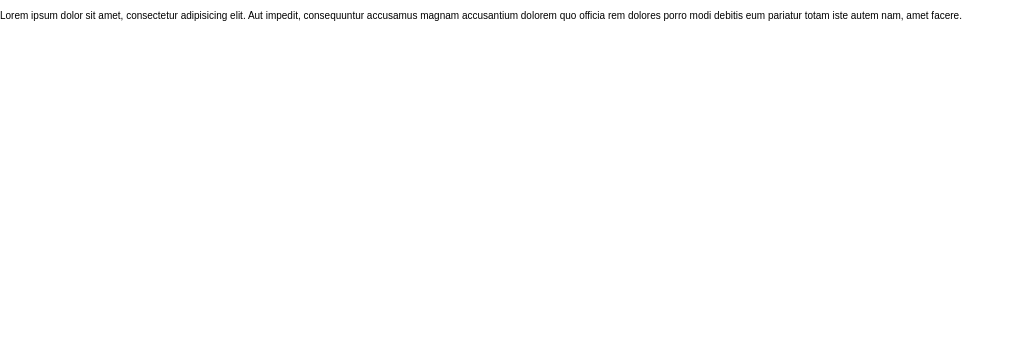
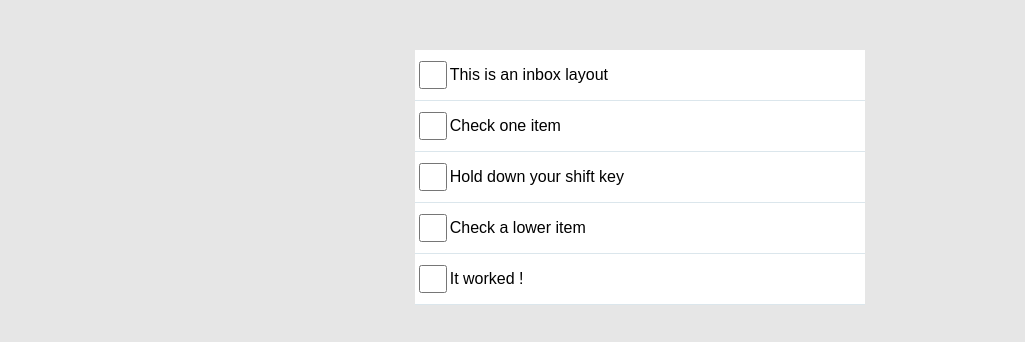
Before and after one commit to keellyp/JavaScript30, a plain HTML site: page todolist/index.html in a window 1280 px wide. Shown: the whole page, without its empty margins (0-1025 px from the left). Drawn offline with Linux system fonts and the light colour scheme.

Commit message:
:rocket: New todolist
Signed-off-by: keellyp <kelly.phan@hetic.net>

```diff
--- a/todolist/index.html
+++ b/todolist/index.html
@@ -7,7 +7,30 @@
 </head>
 <body>
 
-<p>Lorem ipsum dolor sit amet, consectetur adipisicing elit. Aut impedit, consequuntur accusamus magnam accusantium dolorem quo officia rem dolores porro modi debitis eum pariatur totam iste autem nam, amet facere.</p>
+	<div class="inbox">
+		<p class="item">
+			<input type="checkbox" id="check-1">
+			<label for="check-1">This is an inbox layout</label>
+		</p>
+		<p class="item">
+			<input type="checkbox" id="check-2">
+			<label for="check-2">Check one item</label>
+		</p>
+		<p class="item">
+			<input type="checkbox" id="check-3">
+			<label for="check-3">Hold down your shift key</label>
+		</p>
+		<p class="item">
+			<input type="checkbox" id="check-4">
+			<label for="check-4">Check a lower item</label>
+		</p>
+		<p class="item">
+			<input type="checkbox" id="check-5">
+			<label for="check-5">It worked ! </label>
+		</p>
+
+	</div>
+
     <script type="text/javascript" src="main.js"></script>
 </body>
 </html>
--- a/todolist/main.js
+++ b/todolist/main.js
@@ -0,0 +1,20 @@
+const inputs = document.querySelectorAll('.inbox input')
+let lastChecked
+
+function handleCheck(e) {
+	let inBetween = false
+	if (e.shiftKey && this.checked)
+	{
+		inputs.forEach(input =>
+		{
+			if (input === this || input === lastChecked)
+				inBetween = !inBetween
+			if (inBetween)
+				input.checked = "true";
+		})
+	}
+	lastChecked = this;
+}
+
+inputs.forEach(input => input.addEventListener('change', handleCheck, false));
+inputs.forEach(input => input.addEventListener('click', handleCheck, false));
--- a/todolist/style.css
+++ b/todolist/style.css
@@ -6,4 +6,45 @@ body
     font-family: 'Montserrat', sans-serif;
     padding: 0;
     margin: 0;
+    background-color: #E6E6E6;
 }
+.inbox
+{
+	background-color: #fff;
+	width: 45rem;
+	margin: 5rem auto 0;
+	font-size: 1.6em;
+}
+.item
+{
+	margin: 0;
+	display: flex;
+	flex-direction: row;
+	height: 5rem;
+    border-bottom: 1px solid #DBE6EC;
+    align-items: center;
+	cursor: pointer;
+}
+
+input
+{
+	width: 3rem;
+	height: 100%;
+	display: flex;
+	justify-content: center;
+}
+
+label
+{
+	width: 100%;
+	height: 100%;
+	display: flex;
+	align-items: center;
+	cursor: pointer;
+}
+
+input:checked + label
+{
+    background:#F0FFFF;
+    text-decoration: line-through;
+}
```
